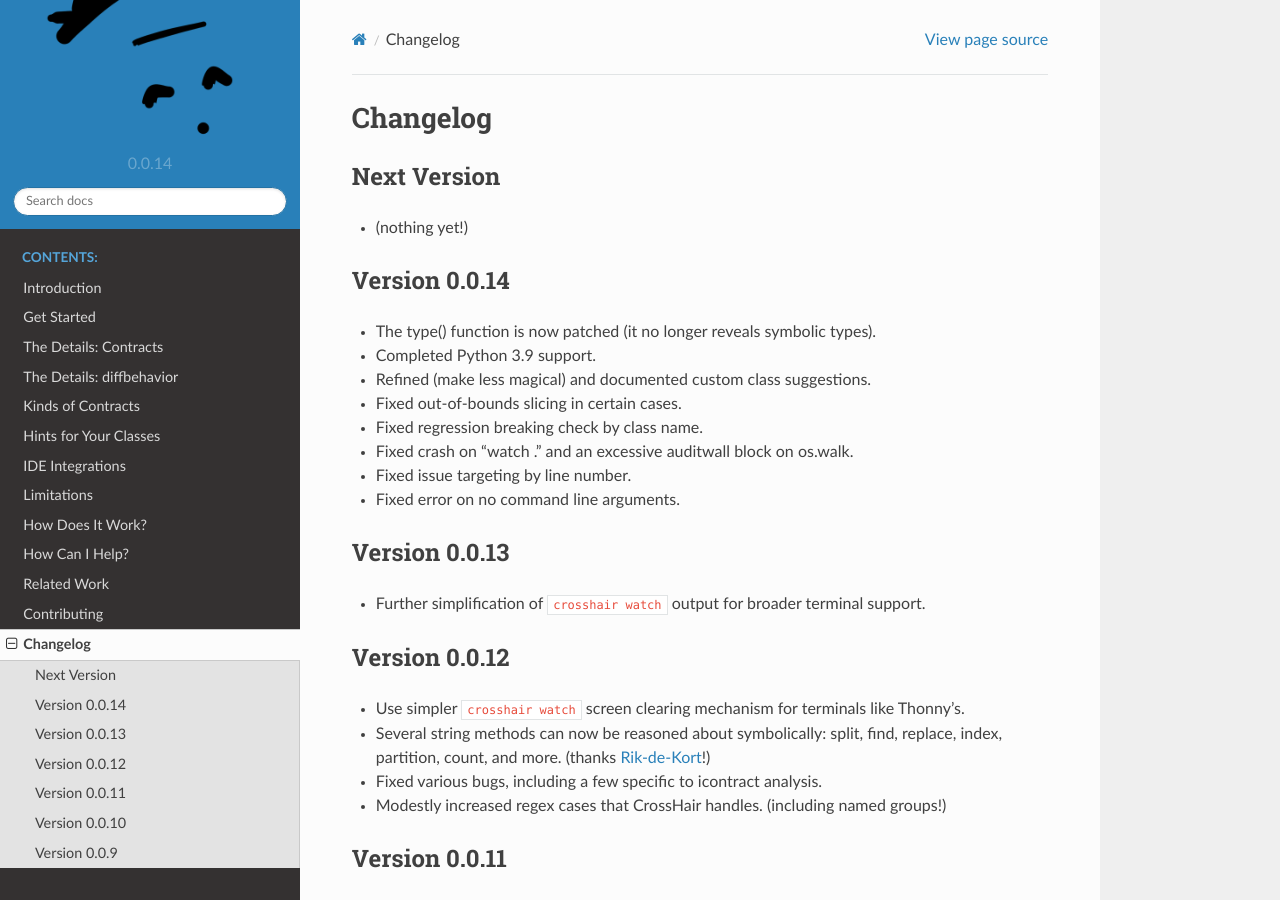
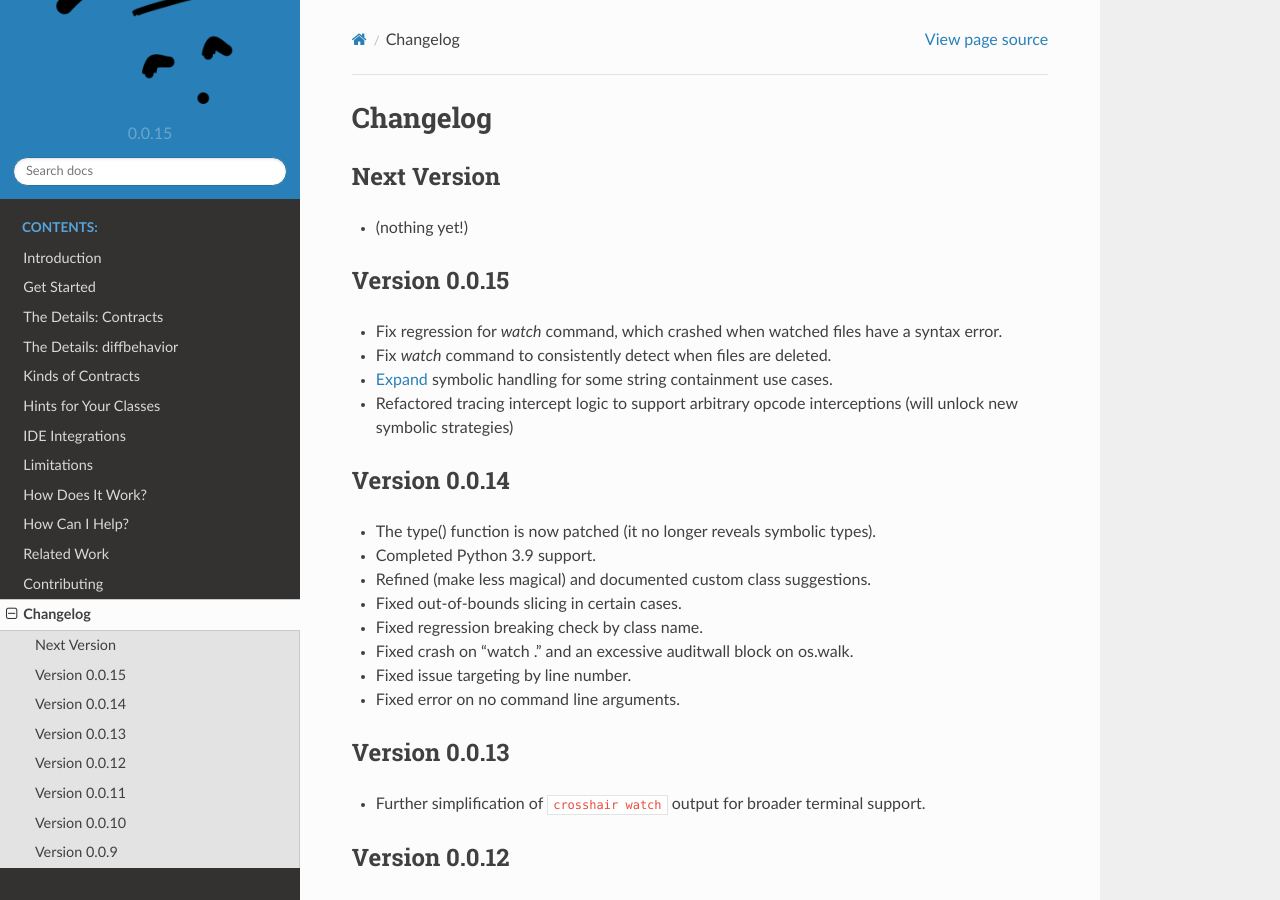
Before and after one commit to pschanely/CrossHair, a Sphinx documentation site: the page built from doc/source/changelog.rst, in a window 1280 px wide and 900 px high. Built offline with Sphinx 7.4.7 and the Read the Docs theme 2.0.0, drawn with Linux system fonts in a browser that asks for light colours; the version number is read from the project's files by our own code.

Commit message:
Bump version to 0.0.15

```diff
--- a/crosshair/__init__.py
+++ b/crosshair/__init__.py
@@ -12,7 +12,7 @@ from crosshair.tracers import NoTracing
 from crosshair.tracers import ResumedTracing
 
 # Do not forget to update in setup.py!
-__version__ = "0.0.14"
+__version__ = "0.0.15"
 __author__ = "Phillip Schanely"
 __license__ = "MIT"
 __status__ = "Alpha"
--- a/doc/source/changelog.rst
+++ b/doc/source/changelog.rst
@@ -7,6 +7,18 @@ Next Version
 ============
 
 * (nothing yet!)
+
+==============
+Version 0.0.15
+==============
+
+* Fix regression for `watch` command, which crashed when watched files have a syntax
+  error.
+* Fix `watch` command to consistently detect when files are deleted.
+* `Expand <https://github.com/pschanely/CrossHair/issues/112>`_ symbolic handling for
+  some string containment use cases.
+* Refactored tracing intercept logic to support arbitrary opcode interceptions
+  (will unlock new symbolic strategies)
 
 ==============
 Version 0.0.14
--- a/setup.py
+++ b/setup.py
@@ -14,7 +14,7 @@ from setuptools import setup, find_packages  # type: ignore
 # the pre-commit checks through check_init_and_setup_coincide.py.
 setup(
     name="crosshair-tool",
-    version="0.0.14",  #  Update this in crosshair/__init__.py too
+    version="0.0.15",  #  Update this in crosshair/__init__.py too
     author="Phillip Schanely",
     author_email="pschanely+vE7F@gmail.com",
     packages=find_packages(),
```
